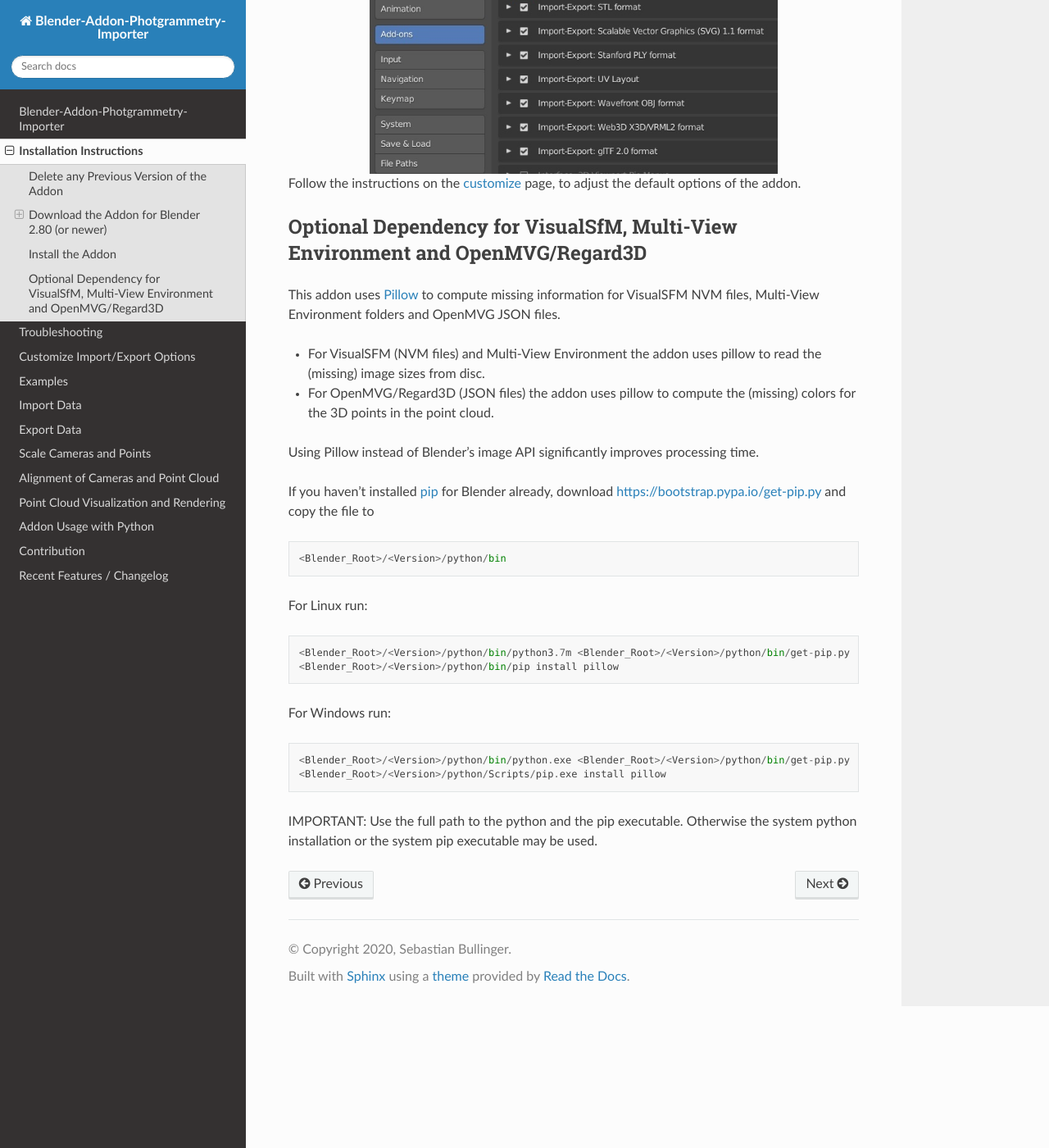
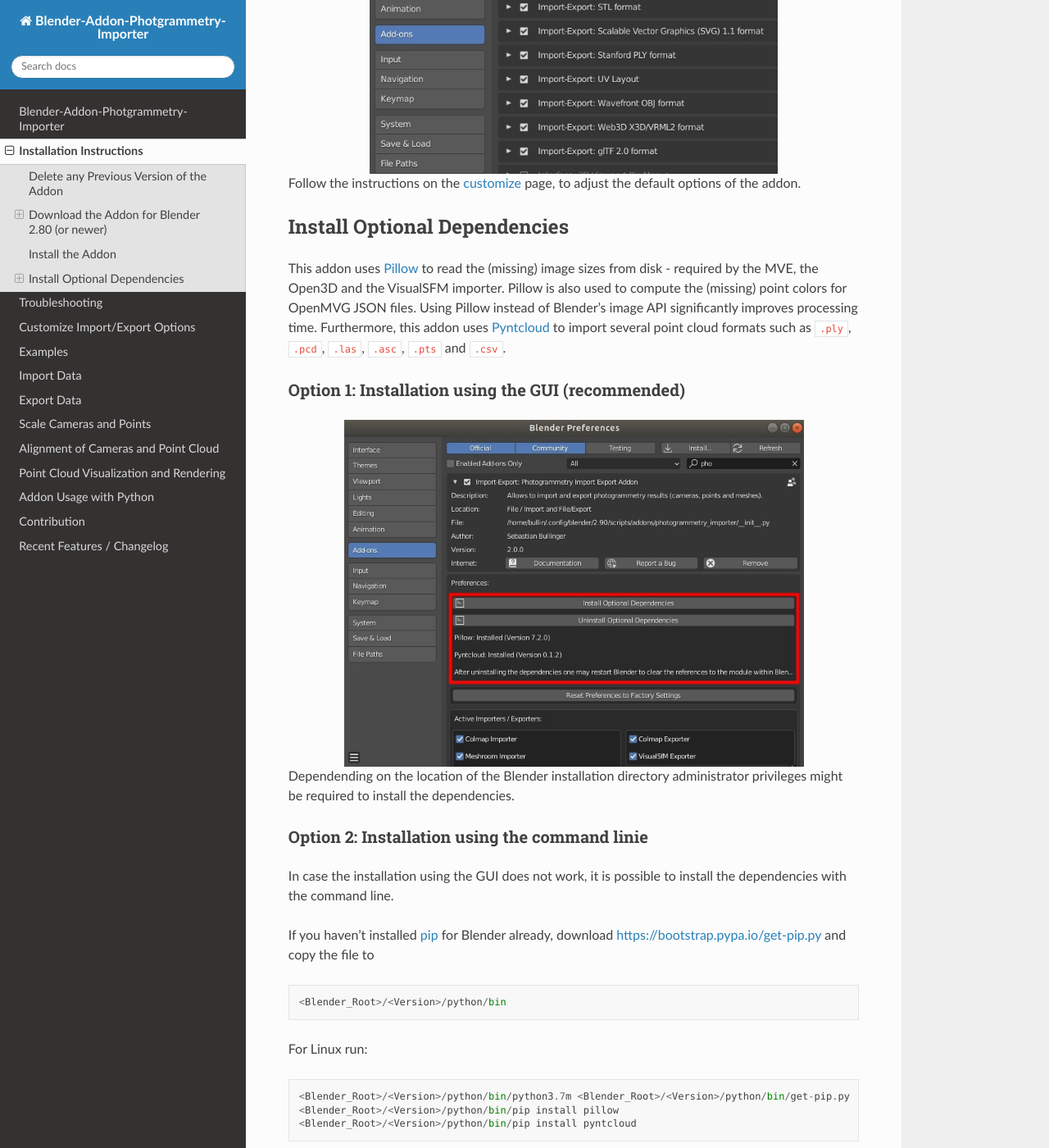
Before and after one commit to SBCV/Blender-Addon-Photogrammetry-Importer, a Sphinx documentation site: the page built from doc/sphinx/source/installation.rst, in a window 1280 px wide and 1400 px high, scrolled down 1561 px. Shown: the whole window at 82% size. Built offline with Sphinx 7.4.7 and the Read the Docs theme 2.0.0, drawn with Linux system fonts in a browser that asks for light colours; some of the changed text lies outside the part shown.

Commit message:
Extended install instructions for dependencies

```diff
--- a/doc/sphinx/source/installation.rst
+++ b/doc/sphinx/source/installation.rst
@@ -58,14 +59,24 @@
 
 Follow the instructions on the :doc:`customize <./customize>` page, to adjust the default options of the addon.
 
-Optional Dependency for VisualSfM, Multi-View Environment and OpenMVG/Regard3D
-==============================================================================
-This addon uses `Pillow <https://pypi.org/project/Pillow/>`_ to compute missing information for VisualSFM NVM files, Multi-View Environment folders and OpenMVG JSON files.
+Install Optional Dependencies
+=============================
 
-- For VisualSFM (NVM files) and Multi-View Environment the addon uses pillow to read the (missing) image sizes from disc.
-- For OpenMVG/Regard3D (JSON files) the addon uses pillow to compute the (missing) colors for the 3D points in the point cloud.
+This addon uses `Pillow <https://pypi.org/project/Pillow/>`_ to read the (missing) image sizes from disk - required by the MVE, the Open3D and the VisualSFM importer. Pillow is also used to compute the (missing) point colors for OpenMVG JSON files. Using Pillow instead of Blender's image API significantly improves processing time. Furthermore, this addon uses `Pyntcloud <https://pypi.org/project/pyntcloud/>`_ to import several point cloud formats such as :code:`.ply`, :code:`.pcd`, :code:`.las`, :code:`.asc`, :code:`.pts` and :code:`.csv`.
 
-Using Pillow instead of Blender's image API significantly improves processing time.
+Option 1: Installation using the GUI (recommended)
+--------------------------------------------------
+
+.. image:: ../../images/install_dependencies_annotations.jpg
+   :scale: 75 %
+   :align: center
+
+Dependending on the location of the Blender installation directory administrator privileges might be required to install the dependencies.
+
+Option 2: Installation using the command linie
+----------------------------------------------
+
+In case the installation using the GUI does not work, it is possible to install the dependencies with the command line.
 
 If you haven't installed `pip <https://pypi.org/project/pip/>`_ for Blender already, download https://bootstrap.pypa.io/get-pip.py and copy the file to ::
 
@@ -75,10 +86,12 @@
 
 <Blender_Root>/<Version>/python/bin/python3.7m <Blender_Root>/<Version>/python/bin/get-pip.py
 <Blender_Root>/<Version>/python/bin/pip install pillow
+<Blender_Root>/<Version>/python/bin/pip install pyntcloud
 
 For Windows run: ::
 
 <Blender_Root>/<Version>/python/bin/python.exe <Blender_Root>/<Version>/python/bin/get-pip.py
 <Blender_Root>/<Version>/python/Scripts/pip.exe install pillow
+<Blender_Root>/<Version>/python/Scripts/pip.exe install pyntcloud
 
 IMPORTANT: Use the full path to the python and the pip executable. Otherwise the system python installation or the system pip executable may be used.
```
Also changed, not shown: other parts of doc/sphinx/source/installation.rst (+2 -1 lines), doc/images/install_dependencies.jpg (added), doc/images/install_dependencies_annotations.jpg (added).
